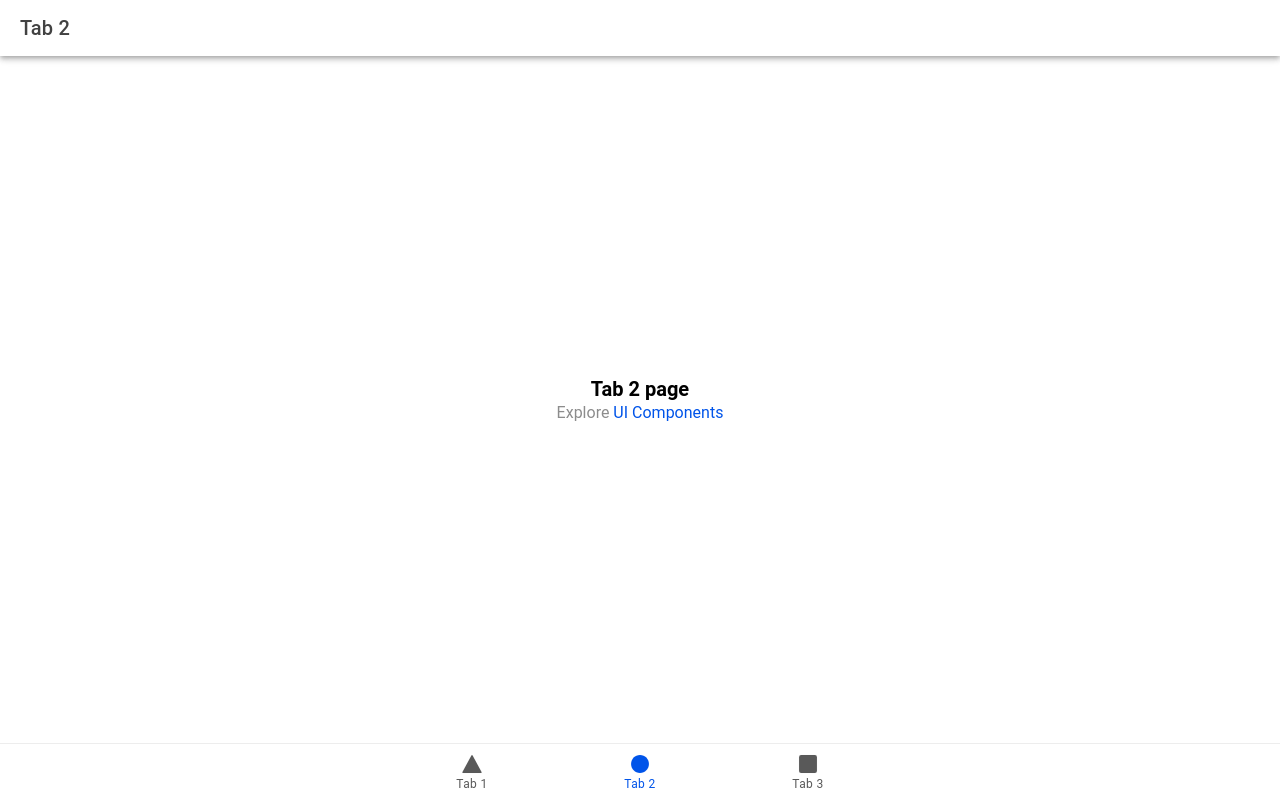
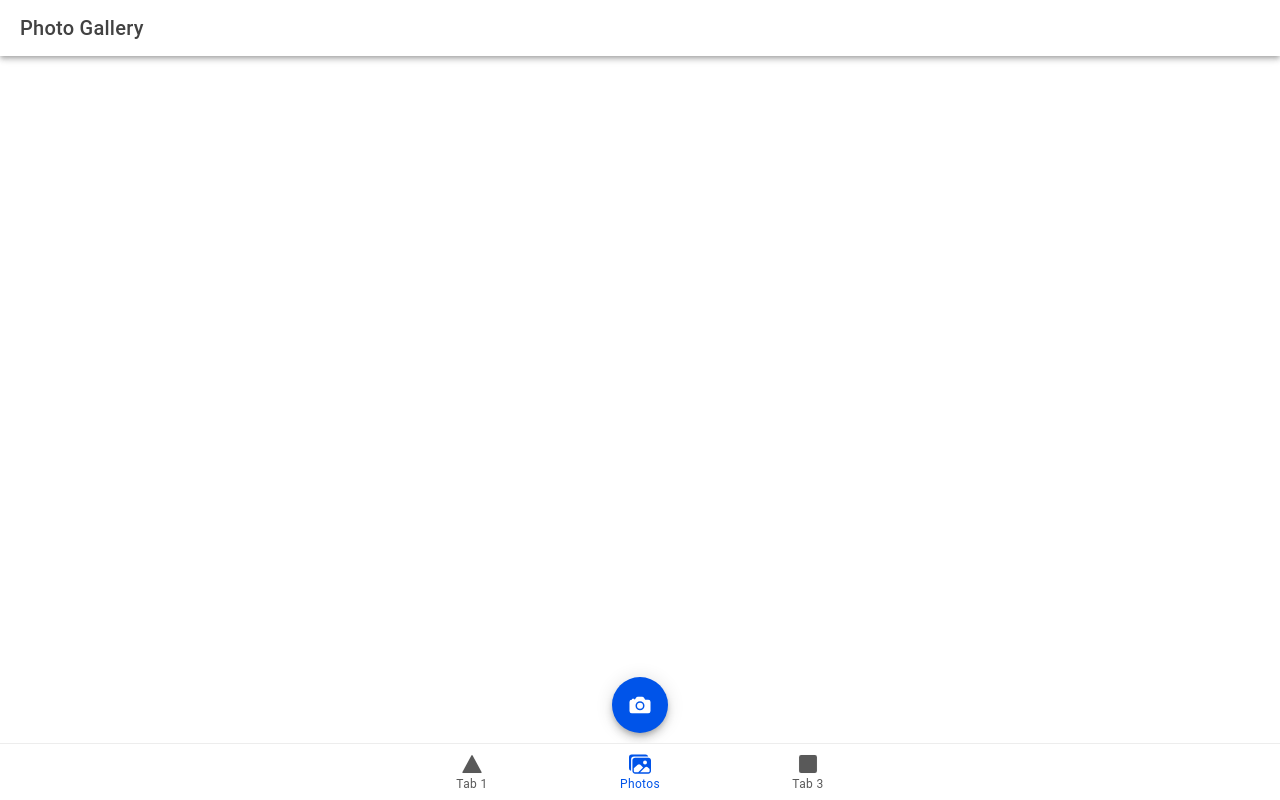
Before and after one commit to minnggy23/-Assignment-15-Basic-Hybrid-Mobile-App-, a React (Vite) app in the folder photo-gallery/: page /tab2 in a window 1280 px wide. Built offline with nearby package versions, Linux system fonts and the light colour scheme.

Commit message:
init 2nd round

```diff
--- a/photo-gallery/src/App.tsx
+++ b/photo-gallery/src/App.tsx
@@ -9,8 +9,8 @@ import {
   IonTabs,
   setupIonicReact
 } from '@ionic/react';
+import { images, square, triangle } from 'ionicons/icons';
 import { IonReactRouter } from '@ionic/react-router';
-import { ellipse, square, triangle } from 'ionicons/icons';
 import Tab1 from './pages/Tab1';
 import Tab2 from './pages/Tab2';
 import Tab3 from './pages/Tab3';
@@ -71,8 +71,8 @@ const App: React.FC = () => (
             <IonLabel>Tab 1</IonLabel>
           </IonTabButton>
           <IonTabButton tab="tab2" href="/tab2">
-            <IonIcon aria-hidden="true" icon={ellipse} />
-            <IonLabel>Tab 2</IonLabel>
+          <IonIcon icon={images} />
+          <IonLabel>Photos</IonLabel>
           </IonTabButton>
           <IonTabButton tab="tab3" href="/tab3">
             <IonIcon aria-hidden="true" icon={square} />
--- /dev/null
+++ b/photo-gallery/src/hooks/usePhotoGallery.ts
@@ -0,0 +1,21 @@
+import { useState, useEffect } from 'react';
+import { isPlatform } from '@ionic/react';
+
+import { Camera, CameraResultType, CameraSource, Photo } from '@capacitor/camera';
+import { Filesystem, Directory } from '@capacitor/filesystem';
+import { Preferences } from '@capacitor/preferences';
+import { Capacitor } from '@capacitor/core';
+
+export function usePhotoGallery() {
+    const takePhoto = async () => {
+      const photo = await Camera.getPhoto({
+        resultType: CameraResultType.Uri,
+        source: CameraSource.Camera,
+        quality: 100,
+      });
+    };
+
+    return {
+      takePhoto,
+    };
+  }
--- a/photo-gallery/src/pages/Tab2.tsx
+++ b/photo-gallery/src/pages/Tab2.tsx
@@ -1,23 +1,39 @@
-import { IonContent, IonHeader, IonPage, IonTitle, IonToolbar } from '@ionic/react';
 import ExploreContainer from '../components/ExploreContainer';
+import { camera, trash, close } from 'ionicons/icons';
+import {
+  IonContent,
+  IonHeader,
+  IonPage,
+  IonTitle,
+  IonToolbar,
+  IonFab,
+  IonFabButton,
+  IonIcon,
+  IonGrid,
+  IonRow,
+  IonCol,
+  IonImg,
+  IonActionSheet,
+} from '@ionic/react';
+import { usePhotoGallery } from '../hooks/usePhotoGallery';
 import './Tab2.css';
 
 const Tab2: React.FC = () => {
+  const { takePhoto } = usePhotoGallery();
   return (
     <IonPage>
       <IonHeader>
         <IonToolbar>
-          <IonTitle>Tab 2</IonTitle>
+          <IonTitle>Photo Gallery</IonTitle>
         </IonToolbar>
       </IonHeader>
-      <IonContent fullscreen>
-        <IonHeader collapse="condense">
-          <IonToolbar>
-            <IonTitle size="large">Tab 2</IonTitle>
-          </IonToolbar>
-        </IonHeader>
-        <ExploreContainer name="Tab 2 page" />
-      </IonContent>
+      <IonContent>
+  <IonFab vertical="bottom" horizontal="center" slot="fixed">
+    <IonFabButton onClick={() => takePhoto()}>
+      <IonIcon icon={camera}></IonIcon>
+    </IonFabButton>
+  </IonFab>
+</IonContent>
     </IonPage>
   );
 };
```
Also changed, not shown: package.json (deleted, +0 -7 lines), 2 other files (tests, documents, lock files or other folders).
